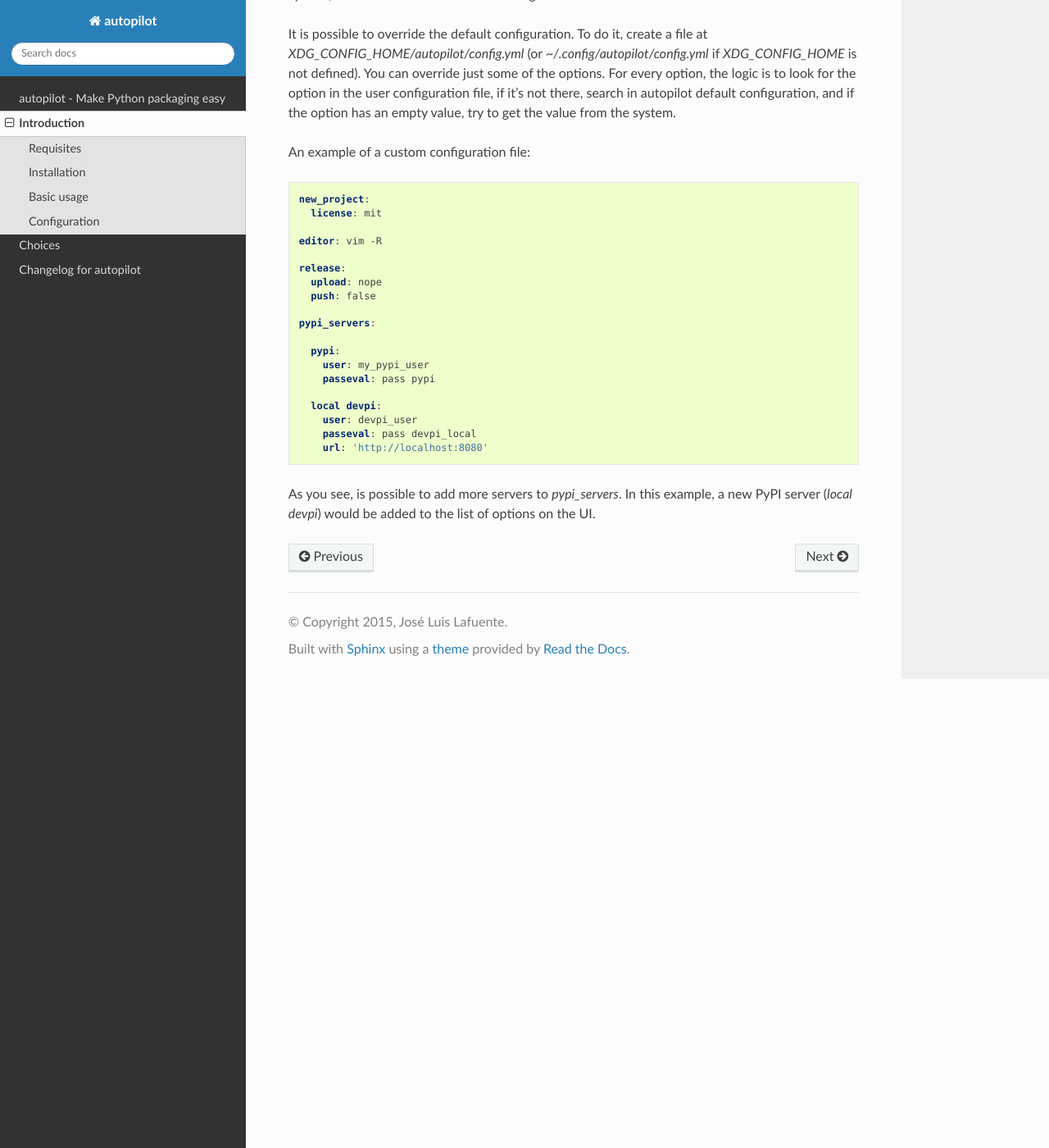
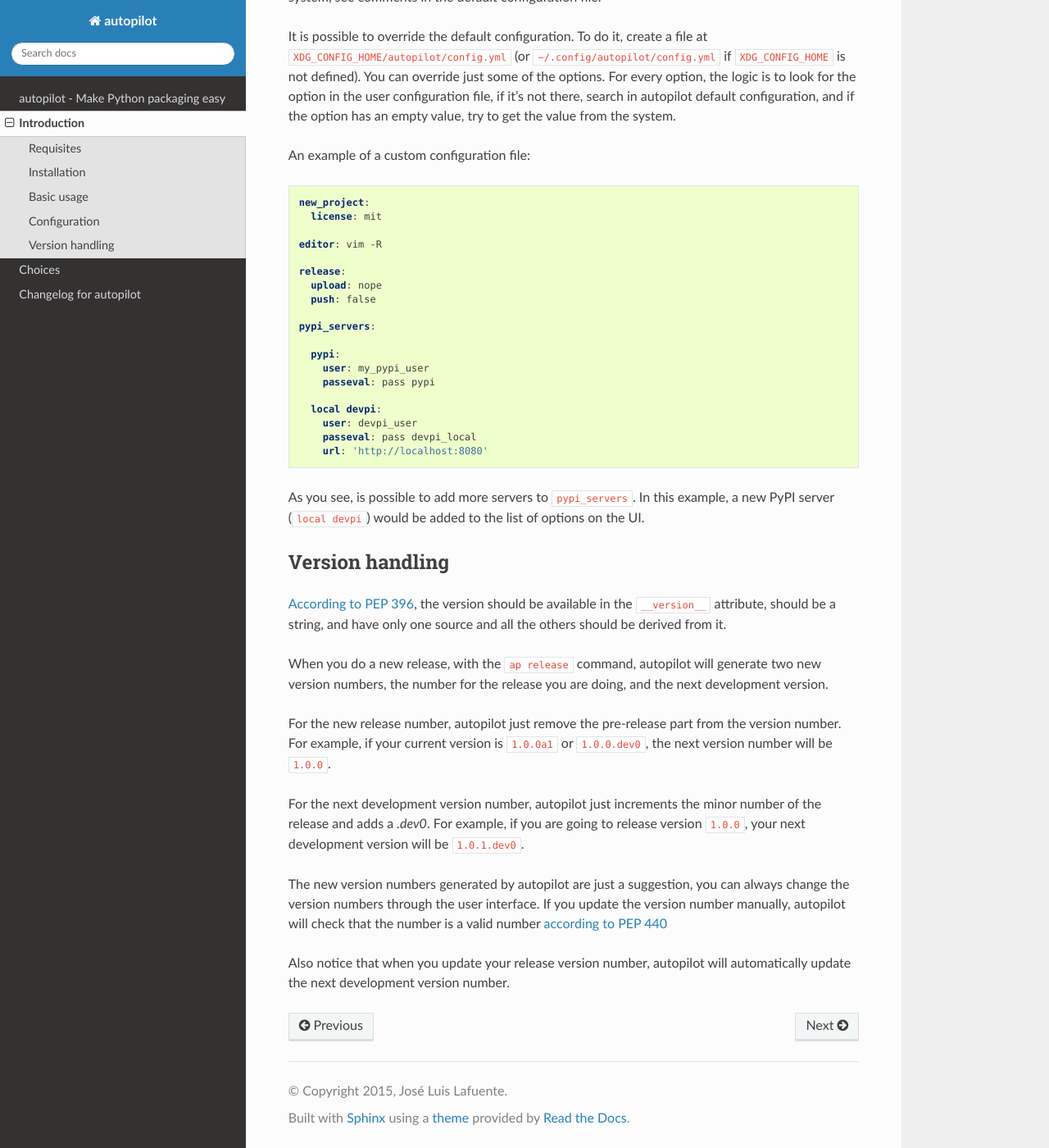
Before and after one commit to jlesquembre/autopilot, a Sphinx documentation site: the page built from docs/source/intro.rst, in a window 1280 px wide and 1400 px high, scrolled down 1384 px. Shown: the whole window at 82% size. Built offline with Sphinx 7.4.7 and the Read the Docs theme 2.0.0, drawn with Linux system fonts in a browser that asks for light colours; formulas are drawn with MathJax 3; the version number could not be read and is left out; some of the changed text lies outside the part shown.

Commit message:
Docs, better explanation about version numbers

```diff
--- a/docs/source/intro.rst
+++ b/docs/source/intro.rst
@@ -20,21 +20,21 @@ Installation
 Basic usage
 -----------
 
-Autopilot provides 2 commands, `new` and `release`. You can call them from the
-command line::
+Autopilot provides 2 commands, ``new`` and ``release``. You can call them from
+the command line::
 
     $ ap new
     $ ap release
 
 
-`ap new` command creates a new project. You can pass optionally the new project
-name::
+``ap new`` command creates a new project. You can pass optionally the new
+project name::
 
     $ ap new cool-project
 
 
-`ap release` creates a new release for a project. If you want to upload it to a
-PyPI server, you need to create a configuration file to tell autopilot which
+``ap release`` creates a new release for a project. If you want to upload it to
+a PyPI server, you need to create a configuration file to tell autopilot which
 are your username and password. See next section for more info.
 
 
@@ -52,8 +52,8 @@ For some options, if they are empty, autopilot will try to fill the data with
 information from your system, see comments in the default configuration file.
 
 It is possible to override the default configuration. To do it, create a file
-at `XDG_CONFIG_HOME/autopilot/config.yml` (or `~/.config/autopilot/config.yml`
-if `XDG_CONFIG_HOME` is not defined). You can override just some of the
+at ``XDG_CONFIG_HOME/autopilot/config.yml`` (or ``~/.config/autopilot/config.yml``
+if ``XDG_CONFIG_HOME`` is not defined). You can override just some of the
 options.  For every option, the logic is to look for the option in the user
 configuration file, if it's not there, search in autopilot default
 configuration, and if the option has an empty value, try to get the value from
@@ -86,6 +86,36 @@ An example of a custom configuration file:
         url: 'http://localhost:8080'
 
 
-As you see, is possible to add more servers to `pypi_servers`. In this example,
-a new PyPI server (`local devpi`) would be added to the list of options on the
-UI.
+As you see, is possible to add more servers to ``pypi_servers``. In this
+example, a new PyPI server (``local devpi``) would be added to the list of
+options on the UI.
+
+
+Version handling
+----------------
+
+`According to PEP 396
+<http://www.python.org/dev/peps/pep-0396/#specification>`_, the version should
+be available in the ``__version__`` attribute, should be a string, and have
+only one source and all the others should be derived from it.
+
+When you do a new release, with the ``ap release`` command, autopilot will
+generate two new version numbers, the number for the release you are doing, and
+the next development version.
+
+For the new release number, autopilot just remove the pre-release part from the
+version number.  For example, if your current version is ``1.0.0a1`` or
+``1.0.0.dev0``, the next version number will be ``1.0.0``.
+
+For the next development version number, autopilot just increments the minor
+number of the release and adds a `.dev0`. For example, if you are going to
+release version ``1.0.0``, your next development version will be
+``1.0.1.dev0``.
+
+The new version numbers generated by autopilot are just a suggestion, you can
+always change the version numbers through the user interface. If you update the
+version number manually, autopilot will check that the number is a valid number
+`according to PEP 440 <https://www.python.org/dev/peps/pep-0440/>`_
+
+Also notice that when you update your release version number, autopilot will
+automatically update the next development version number.
--- a/docs/source/spelling_wordlist.txt
+++ b/docs/source/spelling_wordlist.txt
@@ -14,3 +14,4 @@ Katz
 filename
 selectable
 filename
+pre
```
Also changed, not shown: docs/source/choices.rst (+9 -1 lines).
